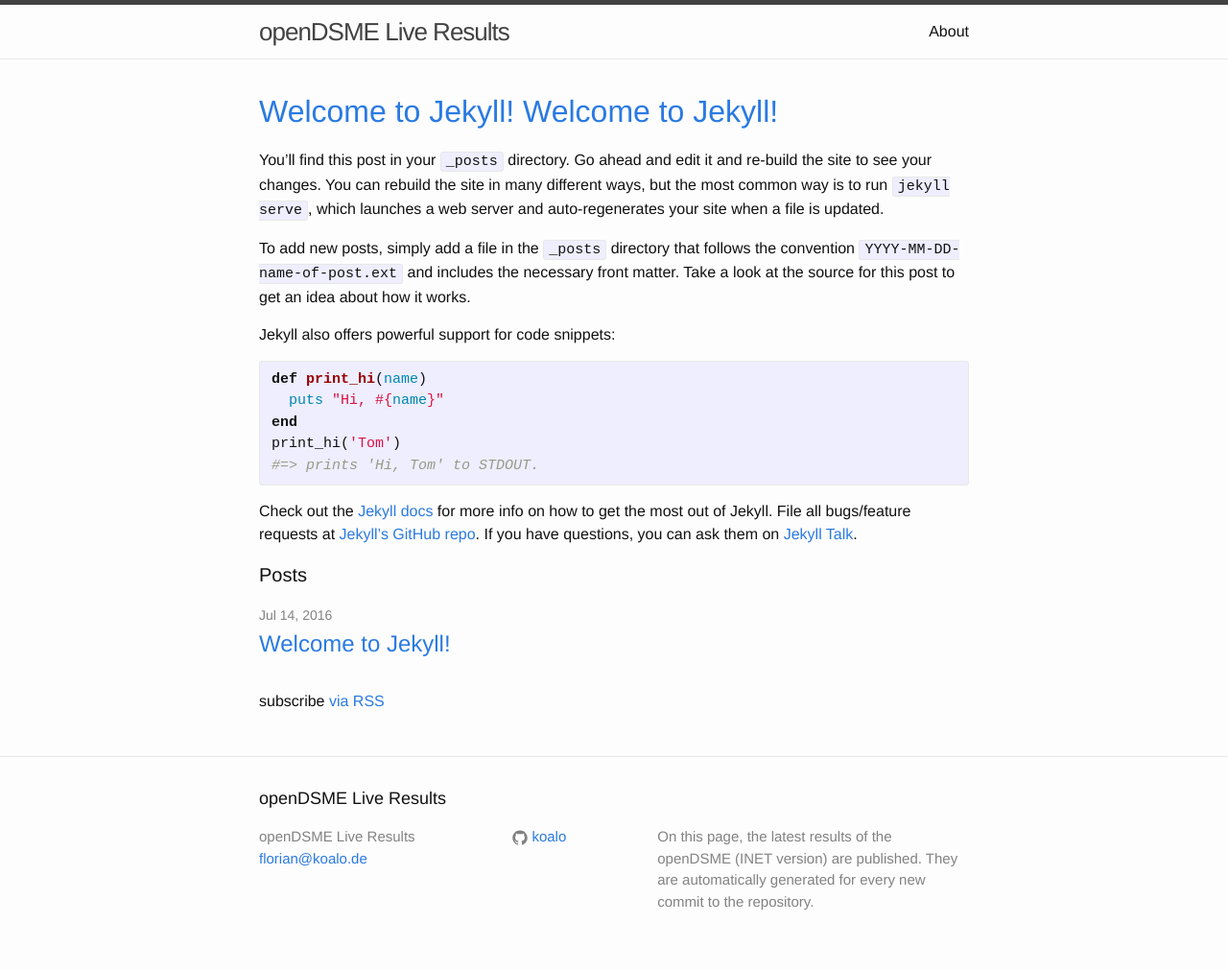
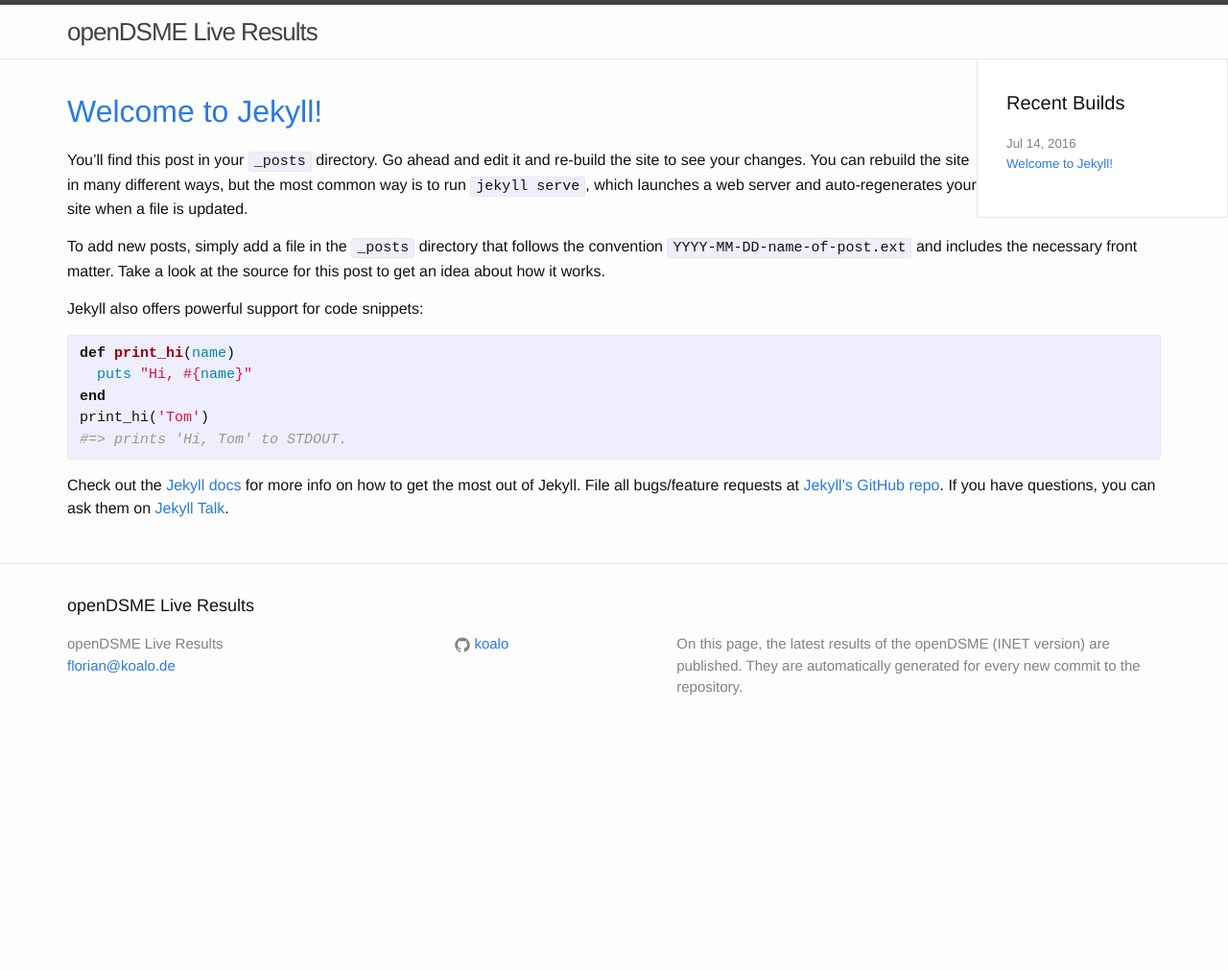
Before and after one commit to openDSME/inet-dsme, a Jekyll site: the page built from index.html, in a window 1280 px wide. Shown: the whole page at 96% size. Built offline with Jekyll 4.4.1, drawn with Linux system fonts in a browser that asks for light colours; nearby versions of some CDN libraries; after the commit the page ends 900 px from its top, so only the background shows below that.

Commit message:
Sidebar for recent builds

```diff
--- a/_includes/head.html
+++ b/_includes/head.html
@@ -9,4 +9,7 @@
   <link rel="stylesheet" href="{{ "/css/main.css" | prepend: site.baseurl }}">
   <link rel="canonical" href="{{ page.url | replace:'index.html','' | prepend: site.baseurl | prepend: site.url }}">
   <link rel="alternate" type="application/rss+xml" title="{{ site.title }}" href="{{ "/feed.xml" | prepend: site.baseurl | prepend: site.url }}">
+
+  <script src="http://cdnjs.cloudflare.com/ajax/libs/jquery/2.1.1/jquery.js"></script>
+  <script src="{{site.baseurl}}/js/main.js"></script>
 </head>
--- a/_includes/header.html
+++ b/_includes/header.html
@@ -5,23 +5,25 @@
     <a class="site-title" href="{{ site.baseurl }}/">{{ site.title }}</a>
 
     <nav class="site-nav">
-      <a href="#" class="menu-icon">
-        <svg viewBox="0 0 18 15">
-          <path fill="#424242" d="M18,1.484c0,0.82-0.665,1.484-1.484,1.484H1.484C0.665,2.969,0,2.304,0,1.484l0,0C0,0.665,0.665,0,1.484,0 h15.031C17.335,0,18,0.665,18,1.484L18,1.484z"/>
-          <path fill="#424242" d="M18,7.516C18,8.335,17.335,9,16.516,9H1.484C0.665,9,0,8.335,0,7.516l0,0c0-0.82,0.665-1.484,1.484-1.484 h15.031C17.335,6.031,18,6.696,18,7.516L18,7.516z"/>
-          <path fill="#424242" d="M18,13.516C18,14.335,17.335,15,16.516,15H1.484C0.665,15,0,14.335,0,13.516l0,0 c0-0.82,0.665-1.484,1.484-1.484h15.031C17.335,12.031,18,12.696,18,13.516L18,13.516z"/>
-        </svg>
-      </a>
-
-      <div class="trigger">
-        {% for my_page in site.pages %}
-          {% if my_page.title %}
-          <a class="page-link" href="{{ my_page.url | prepend: site.baseurl }}">{{ my_page.title }}</a>
-          {% endif %}
-        {% endfor %}
-      </div>
+          <a href="#0" class="cd-nav-trigger"><span></span></a>
     </nav>
 
   </div>
 
+    <nav class="cd-side-nav">
+      <h1 class="page-heading">Recent Builds</h1>
+
+      <ul class="post-list">
+        {% for opost in site.posts %}
+          <li>
+            <span class="post-meta">{{ opost.date | date: "%b %-d, %Y" }}</span>
+
+            <h2>
+              <a class="post-link" href="{{ opost.url | prepend: site.baseurl }}">{{ opost.title }}</a>
+            </h2>
+          </li>
+        {% endfor %}
+      </ul>
+    </nav>
+
 </header>
--- a/_layouts/post.html
+++ b/_layouts/post.html
@@ -1,6 +1,7 @@
 ---
 layout: default
 ---
+<main class="cd-main-content">
 <article class="post" itemscope itemtype="http://schema.org/BlogPosting">
 
   <header class="post-header">
@@ -13,3 +14,4 @@
   </div>
 
 </article>
+</main>
--- a/css/main.scss
+++ b/css/main.scss
@@ -23,10 +23,10 @@
 $grey-color-dark:  darken($grey-color, 25%);
 
 // Width of the content area
-$content-width:    800px;
+$content-width:    1200px;
 
-$on-palm:          600px;
-$on-laptop:        800px;
+$on-palm:          1170px;
+$on-laptop:        1200px;
 
 
 
@@ -51,3 +51,146 @@
         "layout",
         "syntax-highlighting"
 ;
+
+/* --------------------------------
+
+Nav Trigger
+
+-------------------------------- */
+
+.cd-nav-trigger {
+  /* navigation trigger - visible on mobile devices only */
+  float: right;
+  position: relative;
+  display: block;
+  width: 34px;
+  height: 44px;
+  /*margin-right: 5%;*/
+  /* hide text */
+  overflow: hidden;
+  white-space: nowrap;
+  color: transparent;
+}
+.cd-nav-trigger span, .cd-nav-trigger span::before, .cd-nav-trigger span::after {
+  position: absolute;
+  display: inline-block;
+  height: 3px;
+  width: 24px;
+  background: #000000;
+}
+.cd-nav-trigger span {
+  /* line in the center */
+  position: absolute;
+  top: 50%;
+  right: 5px;
+  margin-top: -2px;
+  -webkit-transition: background 0.2s;
+  -moz-transition: background 0.2s;
+  transition: background 0.2s;
+}
+.cd-nav-trigger span::before, .cd-nav-trigger span::after {
+  /* other 2 lines */
+  content: '';
+  right: 0;
+  /* Force Hardware Acceleration in WebKit */
+  -webkit-transform: translateZ(0);
+  -moz-transform: translateZ(0);
+  -ms-transform: translateZ(0);
+  -o-transform: translateZ(0);
+  transform: translateZ(0);
+  -webkit-backface-visibility: hidden;
+  backface-visibility: hidden;
+  -webkit-transform-origin: 0% 50%;
+  -moz-transform-origin: 0% 50%;
+  -ms-transform-origin: 0% 50%;
+  -o-transform-origin: 0% 50%;
+  transform-origin: 0% 50%;
+  -webkit-transition: -webkit-transform 0.2s;
+  -moz-transition: -moz-transform 0.2s;
+  transition: transform 0.2s;
+}
+.cd-nav-trigger span::before {
+  /* menu icon top line */
+  top: -6px;
+}
+.cd-nav-trigger span::after {
+  /* menu icon bottom line */
+  top: 6px;
+}
+.cd-nav-trigger.nav-is-visible span {
+  /* hide line in the center */
+  background: rgba(255, 255, 255, 0);
+}
+.cd-nav-trigger.nav-is-visible span::before, .cd-nav-trigger.nav-is-visible span::after {
+  /* keep visible other 2 lines */
+  background: #000000;
+}
+.cd-nav-trigger.nav-is-visible span::before {
+  -webkit-transform: translateX(4px) translateY(-3px) rotate(45deg);
+  -moz-transform: translateX(4px) translateY(-3px) rotate(45deg);
+  -ms-transform: translateX(4px) translateY(-3px) rotate(45deg);
+  -o-transform: translateX(4px) translateY(-3px) rotate(45deg);
+  transform: translateX(4px) translateY(-3px) rotate(45deg);
+}
+.cd-nav-trigger.nav-is-visible span::after {
+  -webkit-transform: translateX(4px) translateY(2px) rotate(-45deg);
+  -moz-transform: translateX(4px) translateY(2px) rotate(-45deg);
+  -ms-transform: translateX(4px) translateY(2px) rotate(-45deg);
+  -o-transform: translateX(4px) translateY(2px) rotate(-45deg);
+  transform: translateX(4px) translateY(2px) rotate(-45deg);
+}
+@media only screen and (min-width: 1170px) {
+  .cd-nav-trigger {
+    display: none;
+  }
+}
+
+/* --------------------------------
+
+Sidebar
+
+-------------------------------- */
+.cd-side-nav {
+  position: absolute;
+  left: 0;
+  top: 65px;
+  width: 100%;
+  padding: 30px;
+  background-color: #ffffff;
+  visibility: hidden;
+  opacity: 0;
+  border:1px solid #e8e8e8;
+  -webkit-font-smoothing: antialiased;
+  -moz-osx-font-smoothing: grayscale;
+  -webkit-transition: opacity 0.2s 0s, visibility 0s 0.2s;
+  -moz-transition: opacity 0.2s 0s, visibility 0s 0.2s;
+  transition: opacity 0.2s 0s, visibility 0s 0.2s;
+}
+
+.cd-side-nav.nav-is-visible {
+  opacity: 1;
+  visibility: visible;
+  -webkit-overflow-scrolling: touch;
+  -webkit-transition: opacity 0.2s 0s, visibility 0s 0s;
+  -moz-transition: opacity 0.2s 0s, visibility 0s 0s;
+  transition: opacity 0.2s 0s, visibility 0s 0s;
+}
+
+.cd-side-nav li {
+  margin-bottom:3px;
+}
+
+.cd-side-nav .post-meta, .cd-side-nav .post-link {
+  font-size:10pt;
+}
+
+@media only screen and (min-width: 1170px) {
+  .cd-side-nav {
+    position: relative;
+    float: right;
+    top: auto;
+    width: 200px;
+    visibility: visible;
+    opacity: 1;
+  }
+}
--- a/index.html
+++ b/index.html
@@ -2,38 +2,17 @@
 layout: default
 ---
 
+<main class="cd-main-content">
     <div class="blog-index">
           {% assign post = site.posts.first %}
           {% assign page = post %}
           {% assign content = post.content %}
 
           <h1 class="entry-title">
-          {% if page.title %}
-              <a href="{{ root_url }}{{ page.url }}">{{ page.title }}</a>
-          {% endif %}
               {% if post.title %}
                   <a href="{{ root_url }}{{ post.url }}">{{ post.title }}</a>
               {% endif %}
           </h1>
           <div class="entry-content">{{ content }}</div>
     </div>
-
-<div class="home">
-
-  <h1 class="page-heading">Posts</h1>
-
-  <ul class="post-list">
-    {% for opost in site.posts %}
-      <li>
-        <span class="post-meta">{{ opost.date | date: "%b %-d, %Y" }}</span>
-
-        <h2>
-          <a class="post-link" href="{{ opost.url | prepend: site.baseurl }}">{{ opost.title }}</a>
-        </h2>
-      </li>
-    {% endfor %}
-  </ul>
-
-  <p class="rss-subscribe">subscribe <a href="{{ "/feed.xml" | prepend: site.baseurl }}">via RSS</a></p>
-
-</div>
+</main>
--- /dev/null
+++ b/js/main.js
@@ -0,0 +1,11 @@
+jQuery(document).ready(function(){
+	//cache DOM elements
+    var sidebar = $('.cd-side-nav'),
+		sidebarTrigger = $('.cd-nav-trigger');
+
+	//mobile only - open sidebar when user clicks the menu
+	sidebarTrigger.on('click', function(event){
+		event.preventDefault();
+		$([sidebar, sidebarTrigger]).toggleClass('nav-is-visible');
+	});
+});
```
Lines whose indentation alone changed are shown as unchanged.
